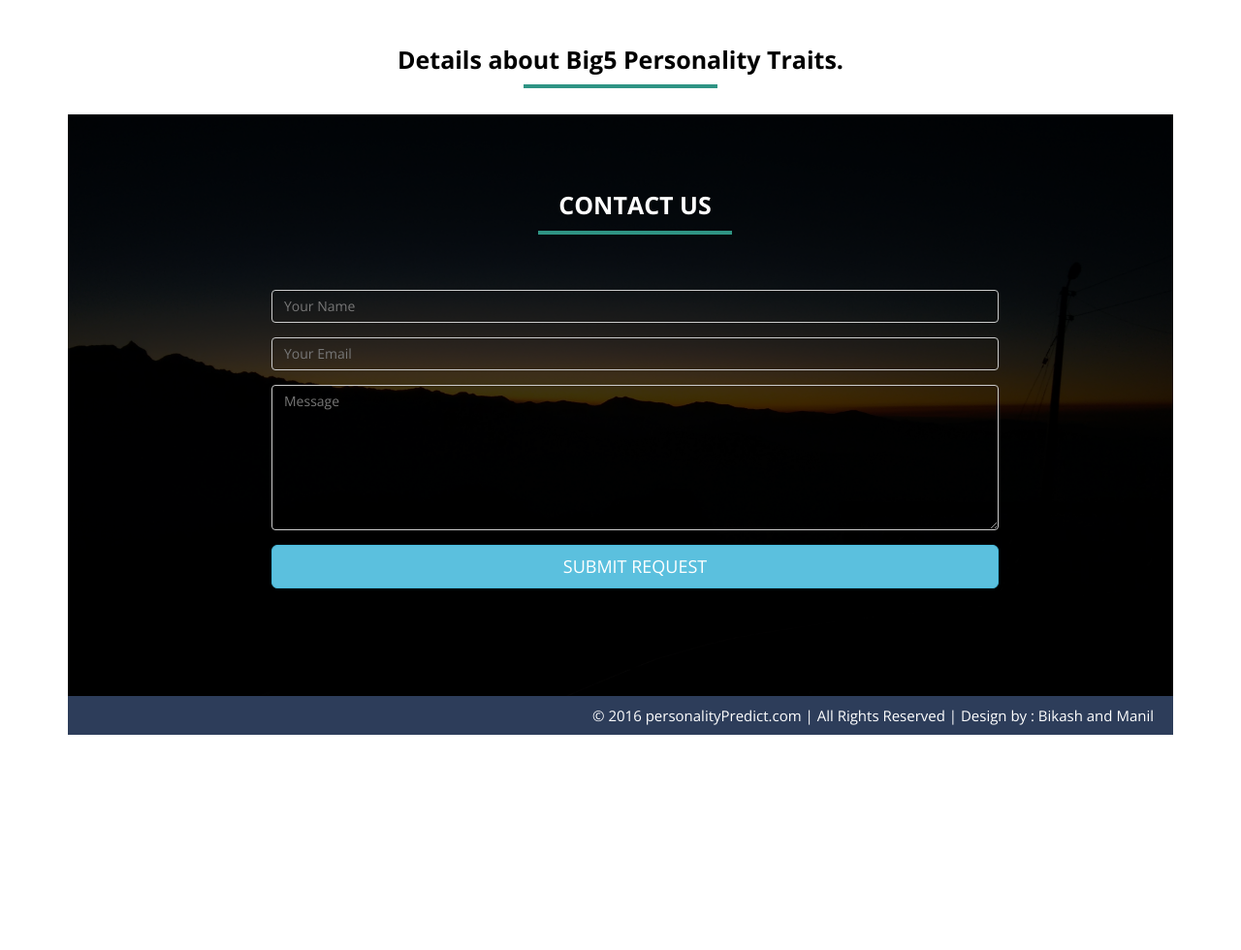
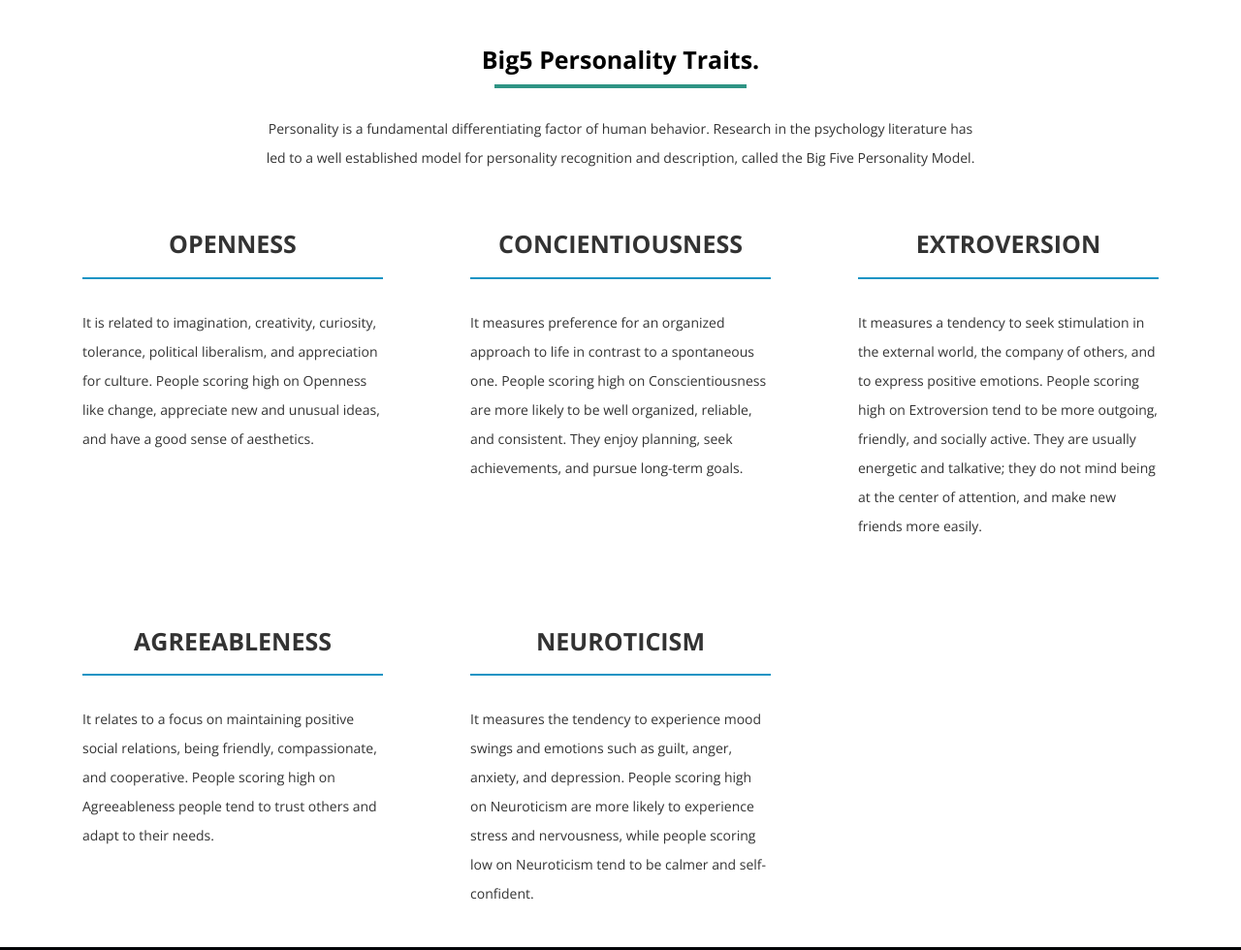
Before and after one commit to shrestha-bikash/Personality-Prediction, a plain HTML site: page index folder/index.html in a window 1280 px wide. Shown: the part 860-1840 px from the top of the page at 97% size. Before the commit the page ends 1618 px from the top, so only its background shows below. Drawn offline with nearby package versions, Linux system fonts and the light colour scheme.

Commit message:
some updates to the index files and css

```diff
--- a/index folder/assets/css/style.css
+++ b/index folder/assets/css/style.css
@@ -1,14 +1,3 @@
-/*=============================================================
-    Authour URI: www.binarytheme.com
-    License: Commons Attribution 3.0
-
-    http://creativecommons.org/licenses/by/3.0/
-
-    100% To use For Personal And Commercial Use.
-    IN EXCHANGE JUST GIVE US CREDITS AND TELL YOUR FRIENDS ABOUT US
-
-    ========================================================  */
-
 /* =============================================================
    GENERAL STYLES
  ============================================================ */
@@ -30,7 +19,10 @@ body {
     ===================================*/
 
 .logo-custom {
-    max-height: 40px;
+    font-size: 1.2em;
+    font-weight: 900;
+    color:#fff;
+    margin-top: 10px;
 }
 
 #menu {
@@ -138,7 +130,7 @@ h1::after {
     content: " ";
     border: solid 2px #2f9484;
     display: block;
-    width: 200px;
+    width: 260px;
     margin: 12px auto;
 }
 
@@ -147,6 +139,9 @@ h1::after {
   ===================================*/
 .about-div {
     padding: 30px;
+}
+.para{
+    text-align: left;
 }
 
 .icon-round-border {
--- a/index folder/index.html
+++ b/index folder/index.html
@@ -29,7 +29,7 @@
                     <span class="icon-bar"></span>
                     <span class="icon-bar"></span>
                 </button>
-                <!--<a class="navbar-brand" href="#"><img class="logo-custom" src="assets/img/logo180-50.png" alt=""  /></a>-->
+                <a class="navbar-brand" href="#"><p class="logo-custom">PersonalityPredict</p></a>
             </div>
             <div class="navbar-collapse collapse move-me">
                 <ul class="nav navbar-nav navbar-right">
@@ -83,7 +83,7 @@
                <div class="col-lg-12  col-md-12 col-sm-12">
 
         <h2 data-scroll-reveal="enter from the bottom after 0.1s" ><i class="fa fa-circle-o-notch"></i> Predict Your Personality <i class="fa fa-circle-o-notch"></i> </h2>
-        <p>This is a prediction of your personality traits based on your Facebook status. It uses a snapshot of your digital footprint to visualise how others perceive you online and therefore may not be an entirely accurate picture of who you really are. You could take more psychometric tests as well and compare the results!</p>
+        <p data-scroll-reveal="enter from the bottom after 0.3s"> This is a prediction of your personality traits based on your Facebook status. It uses a snapshot of your digital footprint to visualise how others perceive you online and therefore may not be an entirely accurate picture of who you really are. You could take more psychometric tests as well and compare the results!</p>
 
                    </div>
                </div>
@@ -110,20 +110,114 @@
 
              </div>
    <!-- Result SECTION END-->
+
+   <!--Detail section started -->
    <div id="info-sec" class="container set-pad">
       <div class="row text-center">
                  <div class="col-lg-8 col-lg-offset-2 col-md-8 col-sm-8 col-md-offset-2 col-sm-offset-2">
-                     <h1 data-scroll-reveal="enter from the bottom after 0.2s"  class="header-line">Details about Big5 Personality Traits.</h1>
+                     <h1 data-scroll-reveal="enter from the bottom after 0.2s"  class="header-line">Big5 Personality Traits.</h1>
+                     <p data-scroll-reveal="enter from the bottom after 0.03s">Personality is a fundamental differentiating factor of human behavior. Research in the
+psychology literature has led to a well established model for personality recognition and
+description, called the Big Five Personality Model.</p>
+                 </div>
 
+              <div class="row" >
+
+
+                 <div class="col-lg-4  col-md-4 col-sm-4" data-scroll-reveal="enter from the bottom after 0.4s">
+                     <div class="about-div">
+
+                   <h3 >OPENNESS</h3>
+                 <hr />
+                   <p class="para">
+                     It is related to imagination, creativity, curiosity,
+tolerance, political liberalism, and appreciation for culture. People scoring high on
+Openness like change, appreciate new and unusual ideas, and have a good sense of
+aesthetics.
+
+                   </p>
+
+                </div>
+                   </div>
+                   <div class="col-lg-4  col-md-4 col-sm-4" data-scroll-reveal="enter from the bottom after 0.5s">
+                     <div class="about-div">
+
+                   <h3 >CONCIENTIOUSNESS</h3>
+                 <hr />
+
+                   <p class="para">
+                     It measures preference for an organized approach to life in contrast
+to a spontaneous one. People scoring high on Conscientiousness are more likely to be well organized, reliable, and consistent. They enjoy planning, seek achievements, and
+pursue long-term goals.
+                   </p>
+
+                </div>
+                   </div>
+                 <div class="col-lg-4  col-md-4 col-sm-4" data-scroll-reveal="enter from the bottom after 0.6s">
+                     <div class="about-div">
+
+                       <h3 >EXTROVERSION</h3>
+                     <hr />
+
+                       <p class="para">
+                          It measures a tendency to seek stimulation in the external world, the
+company of others, and to express positive emotions. People scoring high on Extroversion tend to be more outgoing, friendly, and socially active. They are usually
+energetic and talkative; they do not mind being at the center of attention, and make
+new friends more easily.
+
+                       </p>
+
+                </div>
+                   </div>
                  </div>
+
+                <div class="row">
+
+                   <div class="col-lg-4  col-md-4 col-sm-4" data-scroll-reveal="enter from the bottom after 0.6s">
+                     <div class="about-div">
+
+                       <h3 >AGREEABLENESS</h3>
+                     <hr />
+
+                       <p class="para">
+                         It relates to a focus on maintaining positive social relations, being
+friendly, compassionate, and cooperative. People scoring high on Agreeableness people tend to trust others and adapt to their needs.
+
+                       </p>
+
+                </div>
+                   </div>
+
+                   <div class="col-lg-4  col-md-4 col-sm-4" data-scroll-reveal="enter from the bottom after 0.6s">
+                     <div class="about-div">
+
+                       <h3 >NEUROTICISM</h3>
+                     <hr />
+
+                       <p class="para">
+                         It measures the tendency
+to experience mood swings and emotions such as guilt, anger, anxiety, and depression. People scoring high on Neuroticism are more likely to
+experience stress and nervousness, while people scoring low on Neuroticism tend to be calmer and self-confident.
+
+                       </p>
+
+                </div>
+                   </div>
+
+
+               </div>
+             </div>
 
     </div>
 
+    <!-- Detail section ended -->
+
+
    <!-- Contact section started -->
     <div id="contact-sec"   >
-           <div class="overlay">
- <div class="container set-pad">
-      <div class="row text-center">
+      <div class="overlay">
+        <div class="container set-pad">
+          <div class="row text-center">
                  <div class="col-lg-8 col-lg-offset-2 col-md-8 col-sm-8 col-md-offset-2 col-sm-offset-2">
                      <h1 data-scroll-reveal="enter from the bottom after 0.1s" class="header-line" >CONTACT US  </h1>
                      <p data-scroll-reveal="enter from the bottom after 0.3s">
@@ -160,7 +254,7 @@
 
 
                </div>
-                </div>
+              </div>
           </div>
        </div>
      <div class="container">
@@ -169,7 +263,7 @@
 
      <!-- CONTACT SECTION END-->
     <div id="footer">
-          &copy 2016 personalityPredict.com | All Rights Reserved |  <a href="http://binarytheme.com" style="color: #fff" target="_blank">Design by : Bikash and Manil</a>
+          <p>Design by : Bikash and Manil</p>
     </div>
      <!-- FOOTER SECTION END-->
 
```
